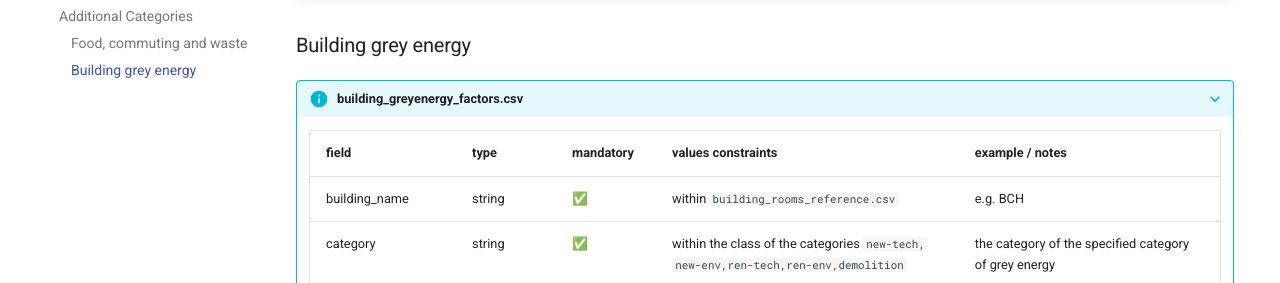
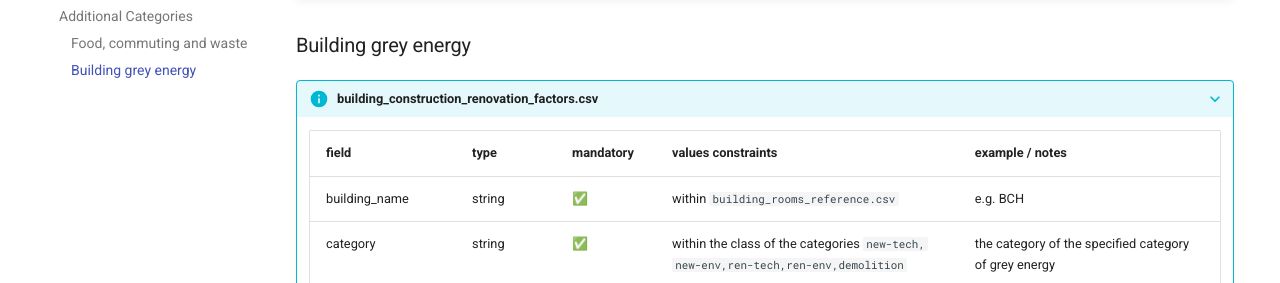
Before and after one commit to EPFL-ENAC/co2-calculator-back-office-doc, an MkDocs documentation site: the page built from docs/data-description.md, in a window 1280 px wide and 900 px high, scrolled down 26592 px. Shown: the part 334-617 px from the top of the window. Built offline with MkDocs 1.6.1 and Material for MkDocs 9.7.7, drawn with Linux system fonts in a browser that asks for light colours; comment, search, counter and statistics services are not loaded.

Commit message:
grey energy to construction renovation

```diff
--- a/docs/data-description.md
+++ b/docs/data-description.md
@@ -596,7 +596,7 @@ These categories are related to the headcount. The total FTE is used to compute
 
 ### Building grey energy
 
-???+ info "building_greyenergy_factors.csv"
+???+ info "building_construction_renovation_factors.csv"
 
     | field | type | mandatory | values constraints | example / notes |
     |-------|------|-----------|-------------------|-------------------|
```
